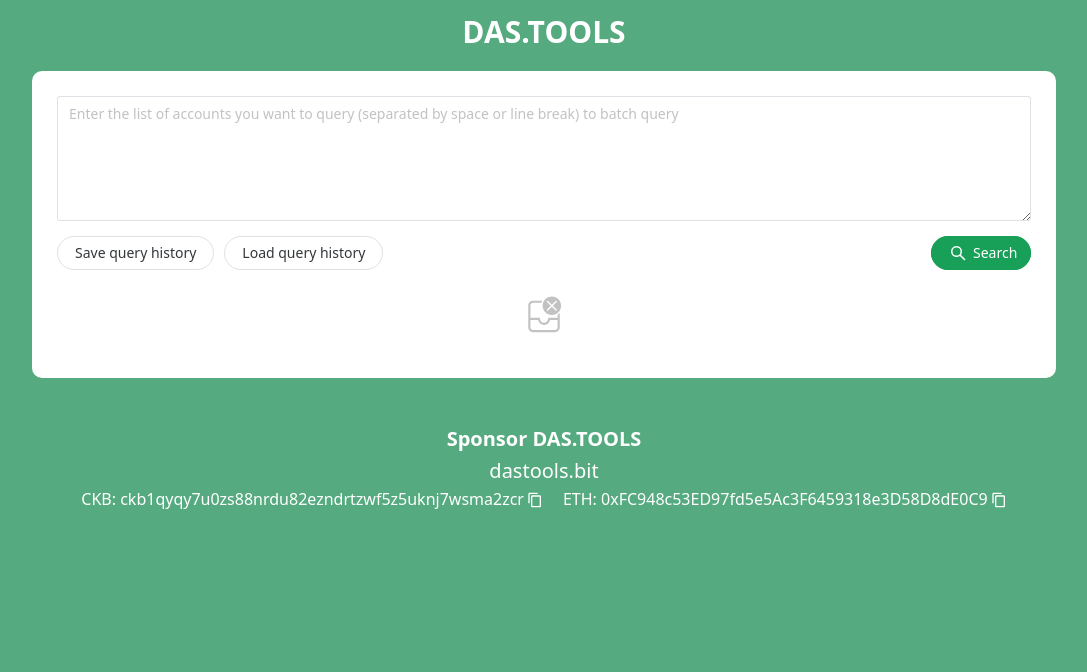
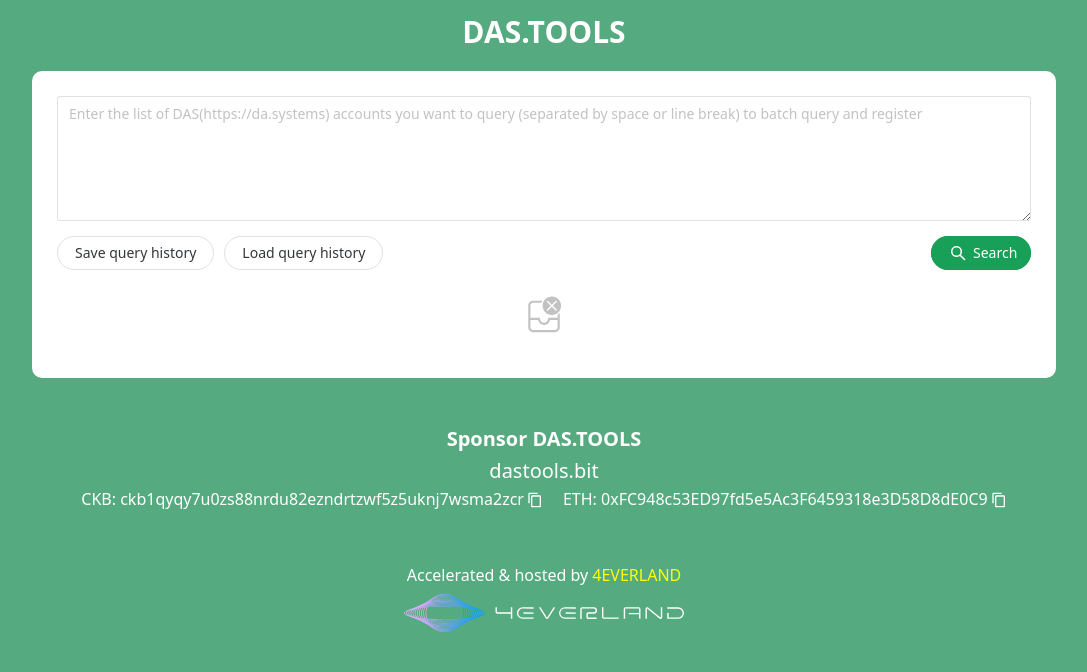
Before and after one commit to Comdex/das-tools, a Vue app: page /#/ in a window 1280 px wide. Shown: the top 672 px of the page, without its empty margins (96-1183 px from the left). Built offline with nearby package versions, Linux system fonts and the light colour scheme.

Commit message:
update for 4everland deploy

```diff
--- a/src/components/Main.vue
+++ b/src/components/Main.vue
@@ -164,6 +164,18 @@
 
                   </div>
 
+             </div>
+
+             <div class="sponsor">
+               <div>
+                 Accelerated & hosted by <div @click="openUrl('https://www.4everland.org')" style="display: inline-block; cursor: pointer; color: yellow">4EVERLAND</div>
+               </div>
+               <n-image
+                   @click="openUrl('https://www.4everland.org')"
+                   width="280"
+                   height="50"
+                   src="/public/4everland.svg"
+                 />
              </div>
 
 
--- a/src/i18n/languages/en.ts
+++ b/src/i18n/languages/en.ts
@@ -1,6 +1,6 @@
 export const lang = {
   index: {
-    reg_placeholder: "Enter the list of accounts you want to query (separated by space or line break) to batch query",
+    reg_placeholder: "Enter the list of DAS(https://da.systems) accounts you want to query (separated by space or line break) to batch query and register",
     save_history: "Save query history",
     save_history_tips: "Save the list of queries to your browser so you can load the history in the same browser next time",
     load_history: "Load query history",
--- a/src/i18n/languages/zh-cn.ts
+++ b/src/i18n/languages/zh-cn.ts
@@ -1,6 +1,6 @@
 export const lang = {
     index: {
-      reg_placeholder: "将你想要查询的账号列表(以空格或换行分割)输入即可批量查询",
+      reg_placeholder: "将你想要查询的DAS(https://da.systems)账号列表(以空格或换行分割)输入即可批量查询注册",
       save_history: "保存查询历史",
       save_history_tips: "保存查询列表到浏览器,下次可以在同一浏览器加载历史",
       load_history: "加载查询历史",
--- a/src/utils/axios.ts
+++ b/src/utils/axios.ts
@@ -1,10 +1,10 @@
 import Axios, { AxiosInstance } from 'axios';
 // import { ElMessage } from 'element-plus'
 
-const baseURL = 'https://mainnet-api.da.systems';
+const baseURL = 'https://das.tools';
 
 const axios: AxiosInstance = Axios.create({
-  //baseURL,
+  baseURL,
   timeout: 20000, // 请求超时 20s
   headers: { 'Content-Type': 'application/json' }
 });
--- a/vite.config.ts
+++ b/vite.config.ts
@@ -28,13 +28,13 @@
     cors: true, // 允许跨域
 
     // 设置代理，根据我们项目实际情况配置
-    proxy: {
-      '/api': {
-        target: 'https://mainnet-api.da.systems',
-        changeOrigin: true,
-        secure: true,
-        rewrite: (path) => path.replace('/api/', '/')
-      }
-    },
+    // proxy: {
+    //   '/api': {
+    //     target: 'https://mainnet-api.da.systems',
+    //     changeOrigin: true,
+    //     secure: true,
+    //     rewrite: (path) => path.replace('/api/', '/')
+    //   }
+    // },
   }
 })
```
Also changed, not shown: public/4everland.svg (added).
